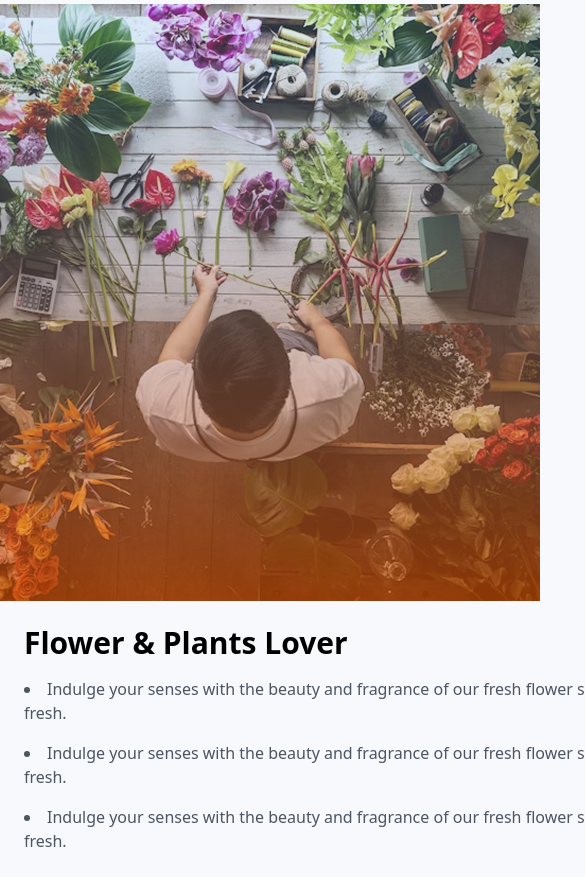
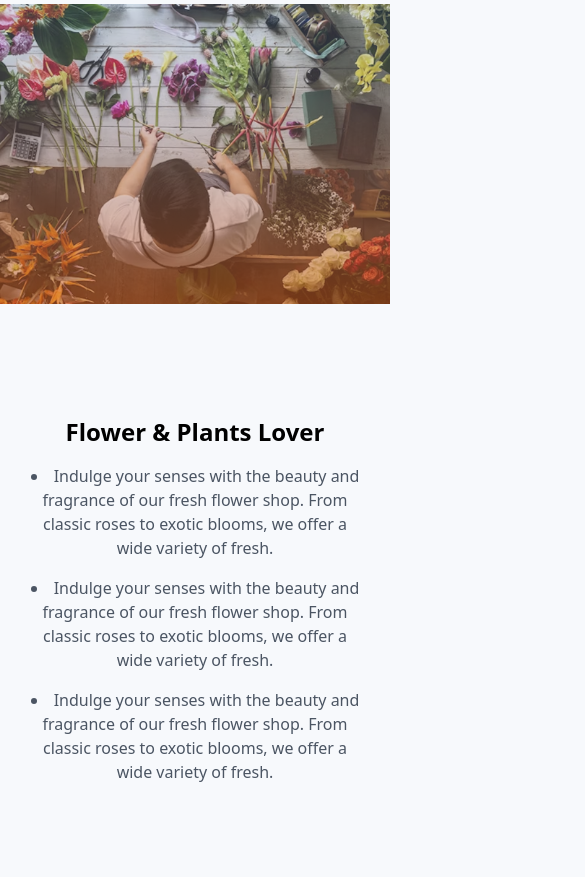
Before and after one commit to AbuHurayraArafat/My-second-project-for-Assignment2, a plain HTML site: page index.html in a window 390 px wide. Shown: the part 2100-2977 px from the top of the page, 585 px wide, since content can reach past the window. After the commit the page ends 2900 px from the top, so only its background shows below. Drawn offline with nearby package versions, Linux system fonts and the light colour scheme.

Commit message:
correct for mobile view in plants lover

```diff
--- a/index.html
+++ b/index.html
@@ -143,17 +143,18 @@
 </section>
 
 
-<div class="w-[1140px] h-[597px] flex flex-col md:flex-row relative mx-auto">
+
+<div class="max-w-[1140px] mx-auto h-auto md:h-[597px] flex flex-col md:flex-row relative">
   <!-- Left Image -->
-  <div class="w-full md:w-[400px] h-[597px]">
-    <img src="assets/flower-store.png" alt="Flower Shop" class="w-400 h-597  object-cover" />
+  <div class="w-full md:w-[540px] h-[300px] md:h-[557px]">
+    <img src="assets/flower-store.png" alt="Flower Shop" class="w-full h-full object-cover" />
   </div>
-
+<br><br><br><br>
   <!-- Right Content -->
-  <div class="flex-1 p-6 flex flex-col justify-center">
-    <h2 class="text-3xl md:text-5xl font-bold mb-4">Flower & Plants Lover</h2>
+  <div class="w-full md:flex-1 px-6 py-4 flex flex-col justify-center text-center">
+    <h2 class="text-2xl md:text-4xl font-bold mb-4">Flower & Plants Lover</h2>
     <ul class="space-y-4 text-gray-600 text-base">
-      <li class="list-disc list-inside">
+      <li class="list-disc list-inside ">
         Indulge your senses with the beauty and fragrance of our fresh flower shop. From classic roses to exotic blooms, we offer a wide variety of fresh.
       </li>
       <li class="list-disc list-inside">
@@ -169,9 +170,14 @@
   <img
     src="assets/trusted-badge.png"
     alt="Trusted Seller"
-    class="hidden md:block absolute w-[216px] h-[216px] left-[297px] bottom-[457px]"
+    class="hidden md:block absolute w-[266px] h-[266px] left-[397px] bottom-[400px]"
   />
 </div>
+
+
+
+
+
 
 
 
```
